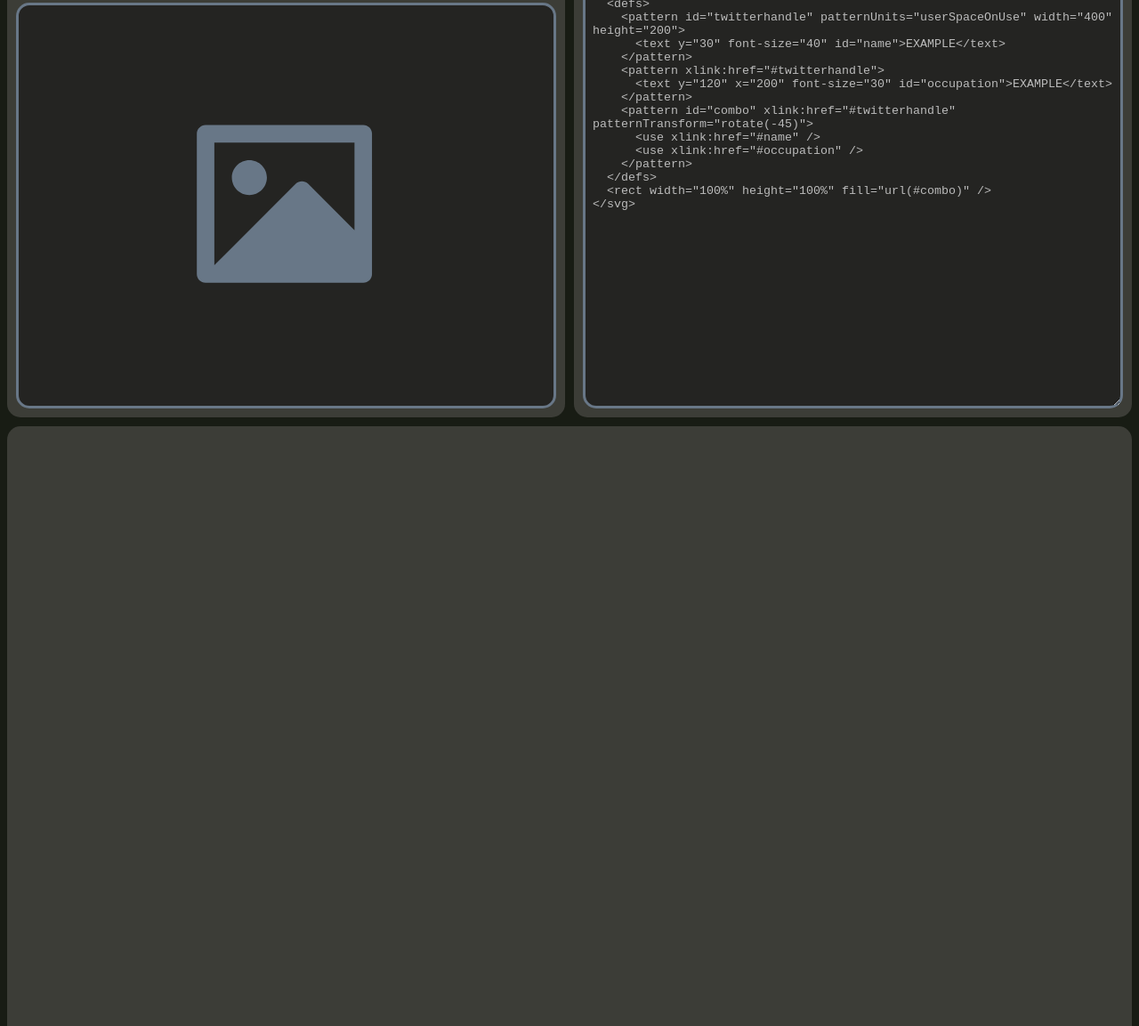
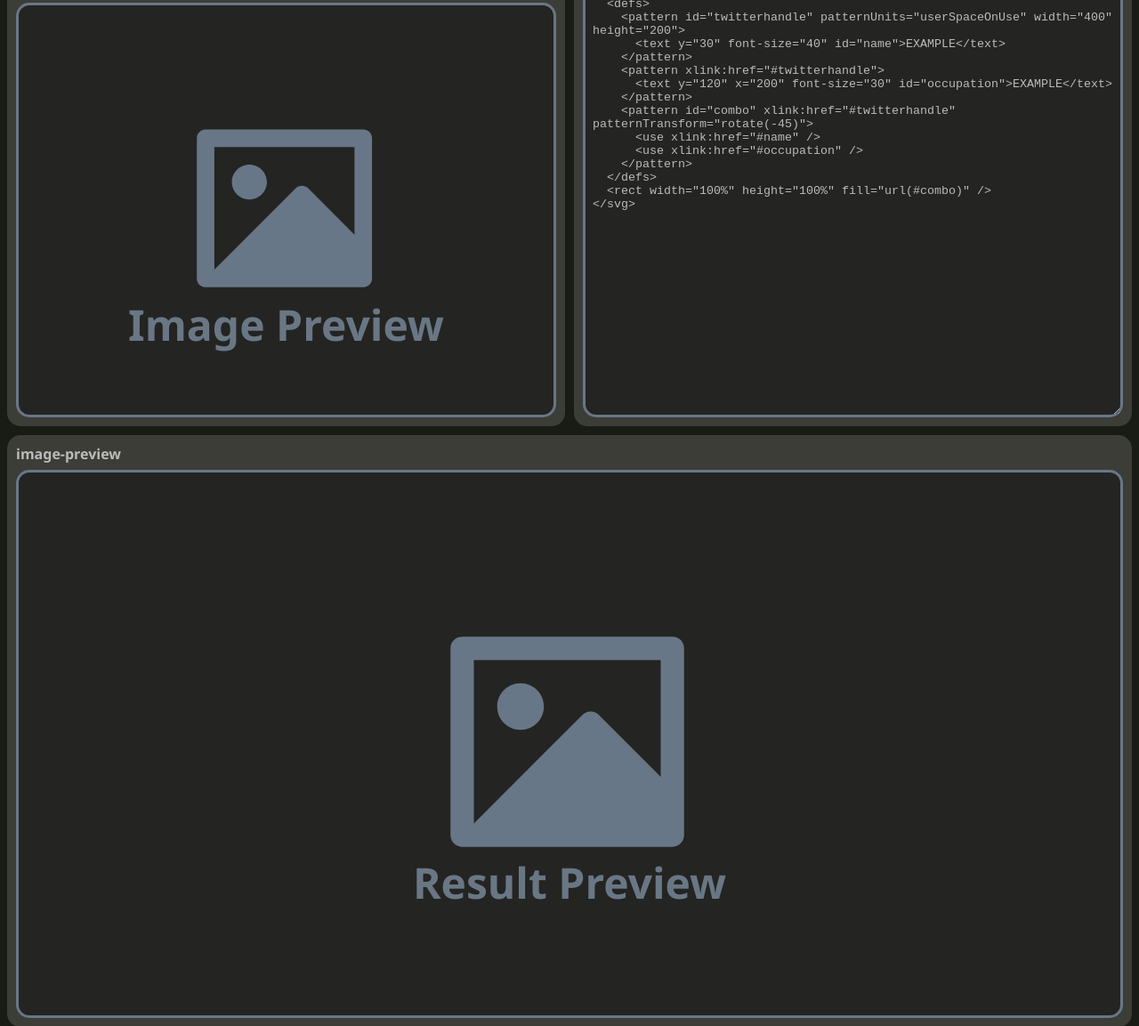
Before and after one commit to onixldlc/image-watermarker, a plain HTML site: page index.html in a window 1280 px wide. Shown: the part 161-1314 px from the top of the page at 89% size. Drawn offline with Linux system fonts and the light colour scheme.

Commit message:
feat: added the result window, added image preview functionality

```diff
--- a/index.html
+++ b/index.html
@@ -10,6 +10,9 @@
       }
       body{
         padding: 0;
+      }
+      p {
+        font-family:'Segoe UI', Tahoma, Geneva, Verdana, sans-serif;
       }
 
 
@@ -29,6 +32,36 @@
         background-color: var(--secondary-color);
         border-radius: 15px;
         border: solid #687787;
+        position: relative;
+        padding: 5px;
+      }
+      #result-preview {
+        display: flex;
+        justify-content: center;
+        align-items: center;
+        background-color: var(--secondary-color);
+        border-radius: 15px;
+        border: solid #687787;
+        position: relative;
+        height: 600px;
+        padding: 5px;
+      }
+      .preview-text{
+        position: absolute;
+        font-size: 3rem;
+        font-weight: bold;
+        color: #aecae8;
+        opacity: 0.5;
+        text-align: center;
+        align-content: center;
+        pointer-events: none;
+        transition-duration: 500ms;
+        transition-timing-function: ease;
+      }
+      #result-title{
+        font-weight: bold;
+        font-family:'Segoe UI', Tahoma, Geneva, Verdana, sans-serif;
+        padding-bottom: 7px;
       }
 
 
@@ -89,8 +122,9 @@
       #result-container{
         display: flex;
         background-color: var(--primary-color);
-        height: 90%;
         border-radius: 15px;
+        padding: 10px;
+        flex-direction: column;
       }
 
 
@@ -124,10 +158,13 @@
           </div>
 
           <div id="image-preview">
-            <svg width="100%" height="100%" viewBox="0 0 120 120" fill="none" xmlns="http://www.w3.org/2000/svg">
-              <rect width="120" height="120" fill="#EFF1F300"/>
-              <path fill-rule="evenodd" clip-rule="evenodd" d="M33.2503 38.4816C33.2603 37.0472 34.4199 35.8864 35.8543 35.875H83.1463C84.5848 35.875 85.7503 37.0431 85.7503 38.4816V80.5184C85.7403 81.9528 84.5807 83.1136 83.1463 83.125H35.8543C34.4158 83.1236 33.2503 81.957 33.2503 80.5184V38.4816ZM80.5006 41.1251H38.5006V77.8751L62.8921 53.4783C63.9172 52.4536 65.5788 52.4536 66.6039 53.4783L80.5006 67.4013V41.1251ZM43.75 51.6249C43.75 54.5244 46.1005 56.8749 49 56.8749C51.8995 56.8749 54.25 54.5244 54.25 51.6249C54.25 48.7254 51.8995 46.3749 49 46.3749C46.1005 46.3749 43.75 48.7254 43.75 51.6249Z" fill="#687787"/>
-            </svg>
+            <div style="height: 100%;width: 100%;">
+              <svg width="100%" height="100%" viewBox="0 0 120 120" fill="none" xmlns="http://www.w3.org/2000/svg">
+                <rect width="120" height="120" fill="#EFF1F300"/>
+                <path fill-rule="evenodd" clip-rule="evenodd" d="M33.2503 38.4816C33.2603 37.0472 34.4199 35.8864 35.8543 35.875H83.1463C84.5848 35.875 85.7503 37.0431 85.7503 38.4816V80.5184C85.7403 81.9528 84.5807 83.1136 83.1463 83.125H35.8543C34.4158 83.1236 33.2503 81.957 33.2503 80.5184V38.4816ZM80.5006 41.1251H38.5006V77.8751L62.8921 53.4783C63.9172 52.4536 65.5788 52.4536 66.6039 53.4783L80.5006 67.4013V41.1251ZM43.75 51.6249C43.75 54.5244 46.1005 56.8749 49 56.8749C51.8995 56.8749 54.25 54.5244 54.25 51.6249C54.25 48.7254 51.8995 46.3749 49 46.3749C46.1005 46.3749 43.75 48.7254 43.75 51.6249Z" fill="#687787"/>
+              </svg>
+            </div>
+            <p class="preview-text" style="bottom: 22px;top: 278px">Image Preview</p>
           </div>
 
         </div>
@@ -142,11 +179,25 @@
 
     </form>
 
-    <div id="result-container"></div>
+    <div id="result-container">
+      <div id="result-title">
+        image-preview
+      </div>
+      <div id="result-preview">
+        <div style="height: 100%;width: 100%;">
+          <svg width="100%" height="100%" viewBox="0 0 120 120" fill="none" xmlns="http://www.w3.org/2000/svg">
+            <rect width="120" height="120" fill="#EFF1F300"/>
+            <path fill-rule="evenodd" clip-rule="evenodd" d="M33.2503 38.4816C33.2603 37.0472 34.4199 35.8864 35.8543 35.875H83.1463C84.5848 35.875 85.7503 37.0431 85.7503 38.4816V80.5184C85.7403 81.9528 84.5807 83.1136 83.1463 83.125H35.8543C34.4158 83.1236 33.2503 81.957 33.2503 80.5184V38.4816ZM80.5006 41.1251H38.5006V77.8751L62.8921 53.4783C63.9172 52.4536 65.5788 52.4536 66.6039 53.4783L80.5006 67.4013V41.1251ZM43.75 51.6249C43.75 54.5244 46.1005 56.8749 49 56.8749C51.8995 56.8749 54.25 54.5244 54.25 51.6249C54.25 48.7254 51.8995 46.3749 49 46.3749C46.1005 46.3749 43.75 48.7254 43.75 51.6249Z" fill="#687787"/>
+          </svg>
+        </div>
+        <p class="preview-text" style="bottom: 69px">Result Preview</p>
+      </div>
+    </div>
 
     <script>
+      // default values
       var svg_input = document.getElementById('watermark-text-svg')
-      svg_input.value = [
+      var default_svg = [
         `<svg id="diagtext"`,
         `  xmlns="http://www.w3.org/2000/svg"`,
         `  xmlns:xlink="http://www.w3.org/1999/xlink" width="100%" height="100%">`,
@@ -167,6 +218,50 @@
         `  </defs>`,
         `  <rect width="100%" height="100%" fill="url(#combo)" />`,
         `</svg>`].join('\n');
+      svg_input.value = default_svg
     </script>
+
+    <script>
+      // functions
+      var watermarker = {}
+      watermarker.isFirstTimeImageLoad = true;
+
+      watermarker.generateWatermark = function(){
+        var input_svg = document.getElementById('watermark-text-svg').value
+        var input_watermark = document.getElementById('watermark-text').value
+        var input_image = document.getElementById('watermark-text-img').files[0]
+      }
+      watermarker.imageHandler = function(e){
+        var file = e.target.files[0];
+        if (file) {
+          var reader = new FileReader();
+          reader.onload = function(event) {
+            var imagePreview = document.getElementById('image-preview');
+            imagePreview.innerHTML = `<img src="${event.target.result}" alt="Image Preview" style="max-height: 100%; max-width: 100%; object-fit: cover; padding: 10px">`;
+            if (watermarker.isFirstTimeImageLoad) {
+              watermarker.isFirstTimeImageLoad = false;
+              imagePreview.innerHTML += '<p class="preview-text" style="bottom: 22px;top: 278px">Image Preview</p>'
+              setTimeout(function() {
+                imagePreview.children[1].style.bottom = `0`;
+                imagePreview.children[1].style.top = `0`;
+              }, 0);
+            }else{
+              imagePreview.innerHTML += '<p class="preview-text" style="bottom: 0;top: 0">Image Preview</p>'
+            }
+          };
+          reader.readAsDataURL(file);
+        } else {
+          console.log("No file selected");
+        }
+      }
+    </script>
+
+    <script>
+      // event listeners
+      document.getElementById('watermark-text-img').addEventListener('change', watermarker.imageHandler);
+      // document.getElementById('watermark-text-svg').addEventListener('input', watermarker.generateWatermark);
+      // document.getElementById('watermark-text').addEventListener('input', watermarker.generateWatermark);
+    </script>
+
   </body>
 </html>
```
